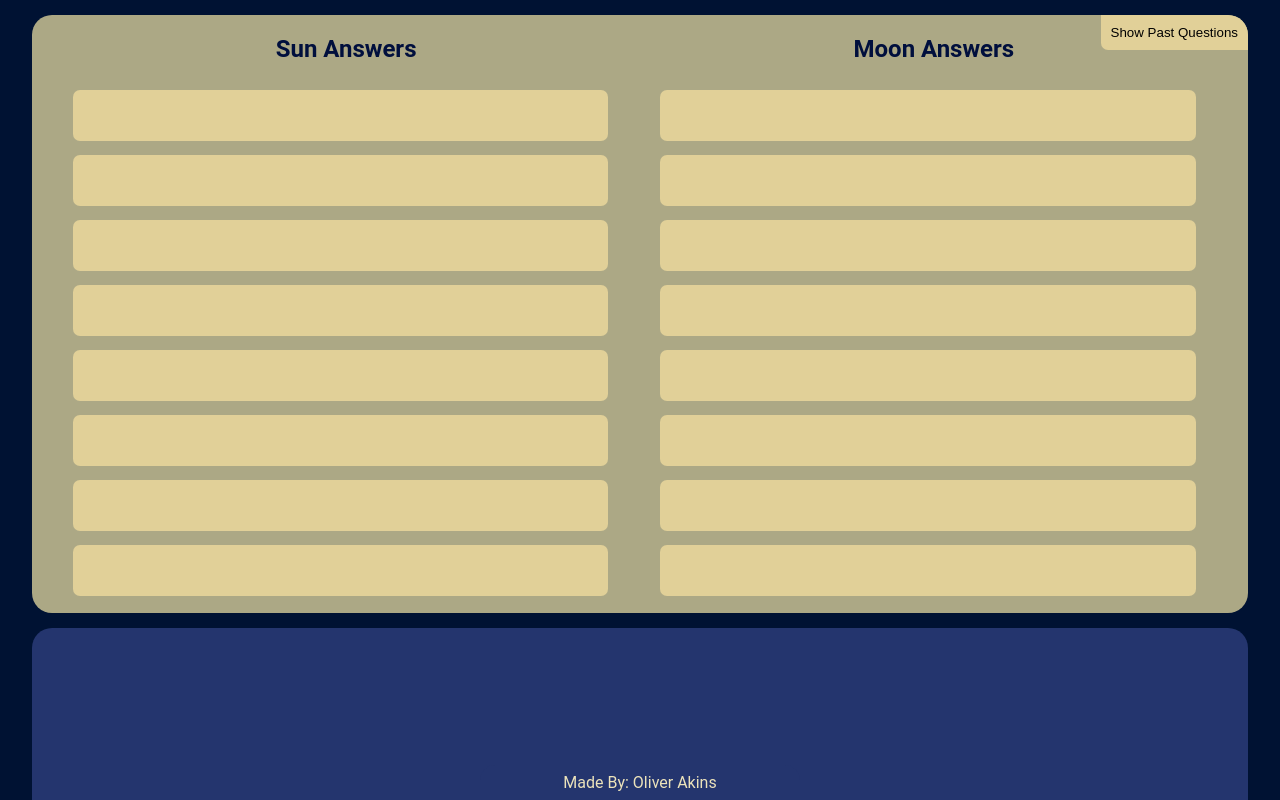
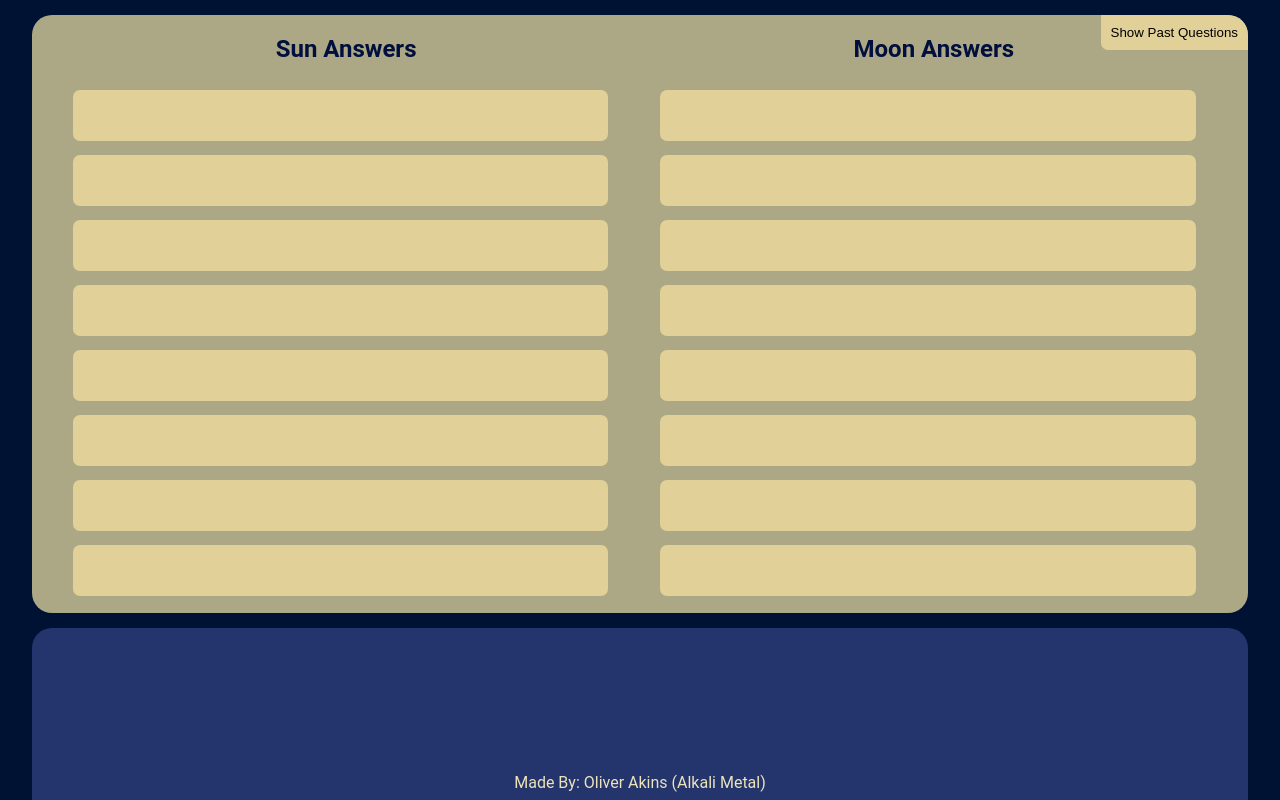
Before and after one commit to Oliver-Akins/Phantom-Ink-Online, a Vue app in the folder web/: page / in a window 1280 px wide. Built offline with nearby package versions, Linux system fonts and the light colour scheme.

Commit message:
Add alias to bottom bar.

```diff
--- a/web/src/components/Attributions.vue
+++ b/web/src/components/Attributions.vue
@@ -4,7 +4,7 @@
 			class="bottom-bar clickable"
 			@click.stop="modal = true"
 		>
-			Made By: Oliver Akins
+			Made By: Oliver Akins (Alkali Metal)
 		</div>
 		<ModalAnimation
 			:show="modal"
```
